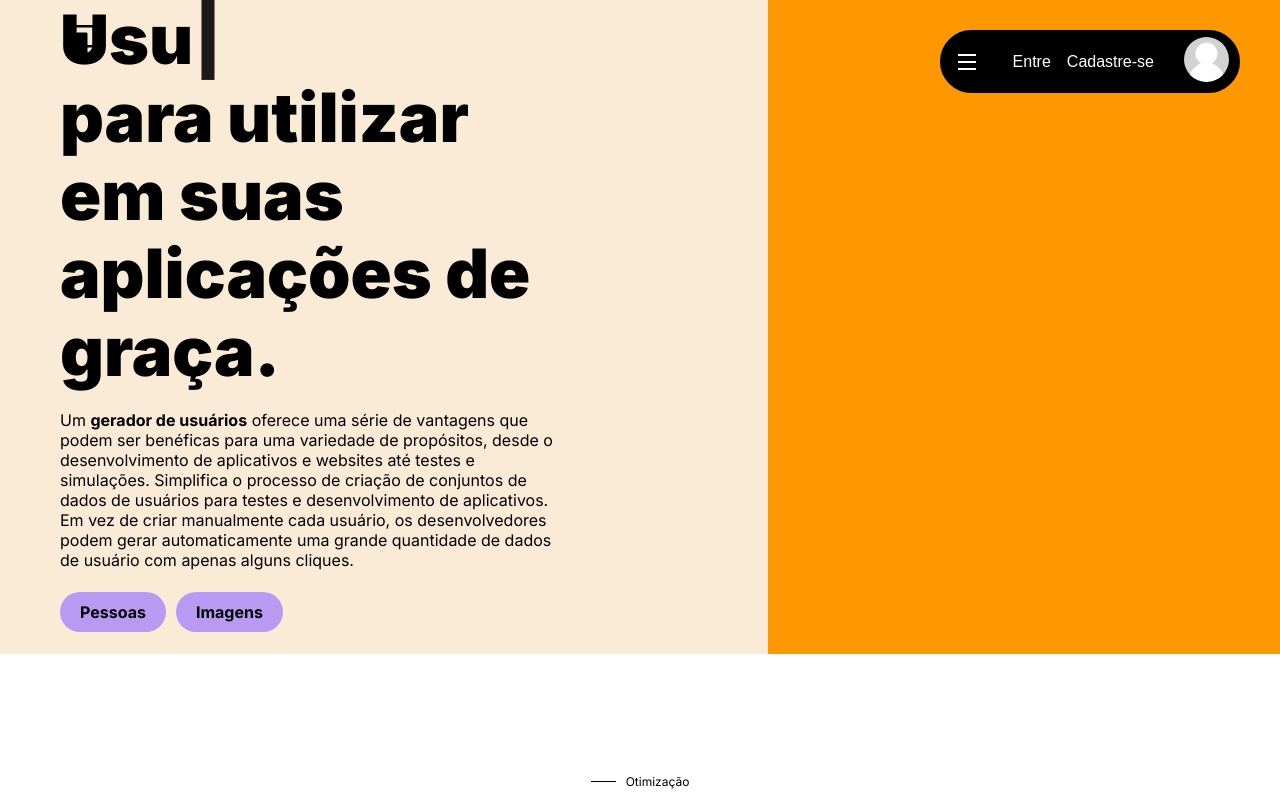
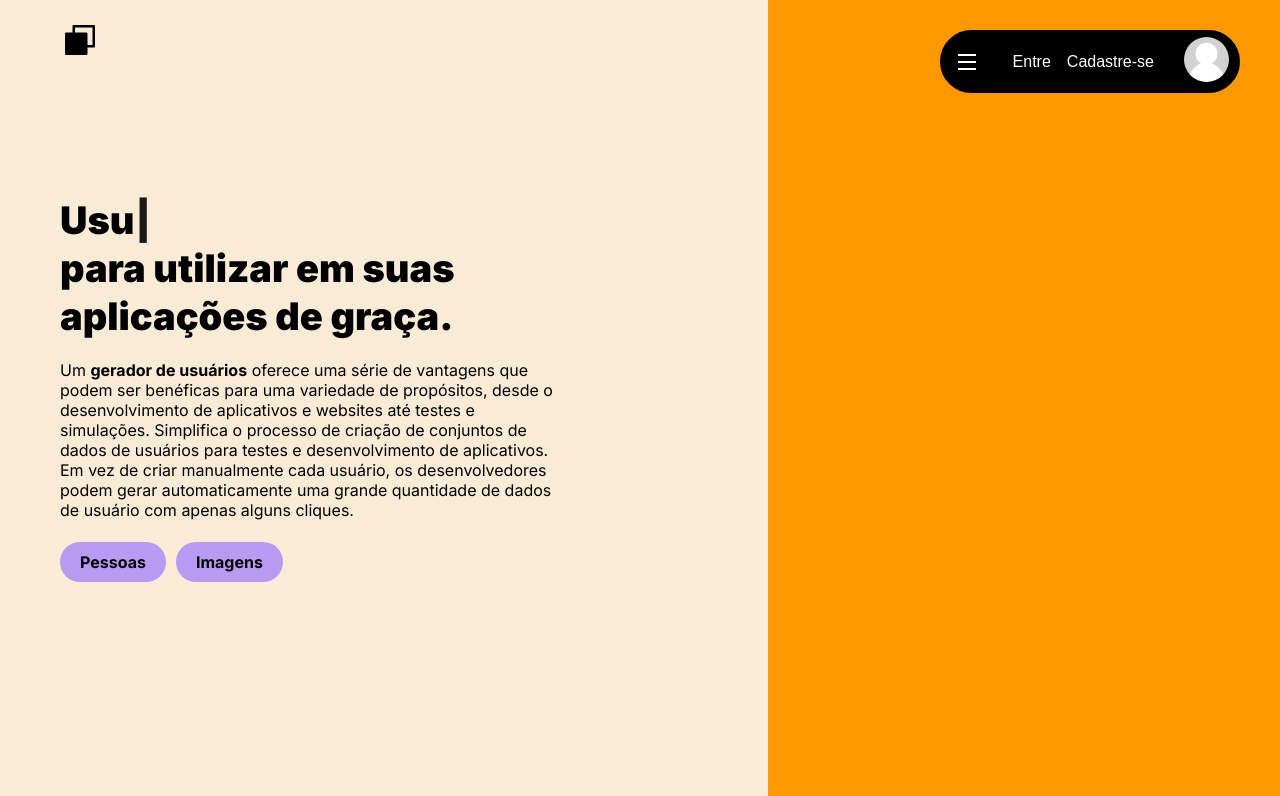
Before and after one commit to BrunoCarvalhoFeitosa/quality-technical-case, a Next.js app: page / in a window 1280 px wide. Shown: the top 796 px of the page. Built offline with nearby package versions, Linux system fonts and the light colour scheme; no server answers.

Commit message:
fix: decreasing hero font-size

```diff
--- a/app/(home)/_components/HeroSection/styled.ts
+++ b/app/(home)/_components/HeroSection/styled.ts
@@ -9,8 +9,8 @@ export const HeroContainer = styled.section`
     flex-direction: row;
   }
 
-    @media screen and (min-width: 1480px) {
-        min-height: 100dvh;
+  @media screen and (min-width: 1280px) {
+    height: 100dvh;
   }
 `;
 
@@ -21,7 +21,7 @@ export const HeroTextContainer = styled.aside`
   justify-content: center;
   width: 100%;
   height: 100%;
-    background: #FAEBD7;
+  background: #faebd7;
 
   @media screen and (min-width: 1240px) {
     padding: 0 200px 0 60px;
@@ -37,6 +37,11 @@ export const HeroTextTitle = styled.h1`
   color: #000;
 
   @media screen and (min-width: 1240px) {
+    font-size: 38px;
+    line-height: 48px;
+  }
+
+  @media screen and (min-width: 1420px) {
     font-size: 68px;
     line-height: 78px;
   }
@@ -49,6 +54,11 @@ export const HeroTextComplementTitle = styled.span`
   color: #000;
 
   @media screen and (min-width: 1240px) {
+    font-size: 38px;
+    line-height: 48px;
+  }
+
+  @media screen and (min-width: 1420px) {
     font-size: 68px;
     line-height: 78px;
   }
@@ -88,11 +98,10 @@ export const HeroAppOptionsUl = styled.ul`
   padding: 22px 0;
 `;
 export const HeroAppOptionsLi = styled.li`
-
   a {
     padding: 10px 20px;
     border-radius: 32px;
-    background: #B89AF2;
+    background: #b89af2;
     font-weight: 700;
   }
 `;
```
Also changed, not shown: 1 other file (tests, documents, lock files or other folders). Lines whose indentation alone changed are shown as unchanged.
